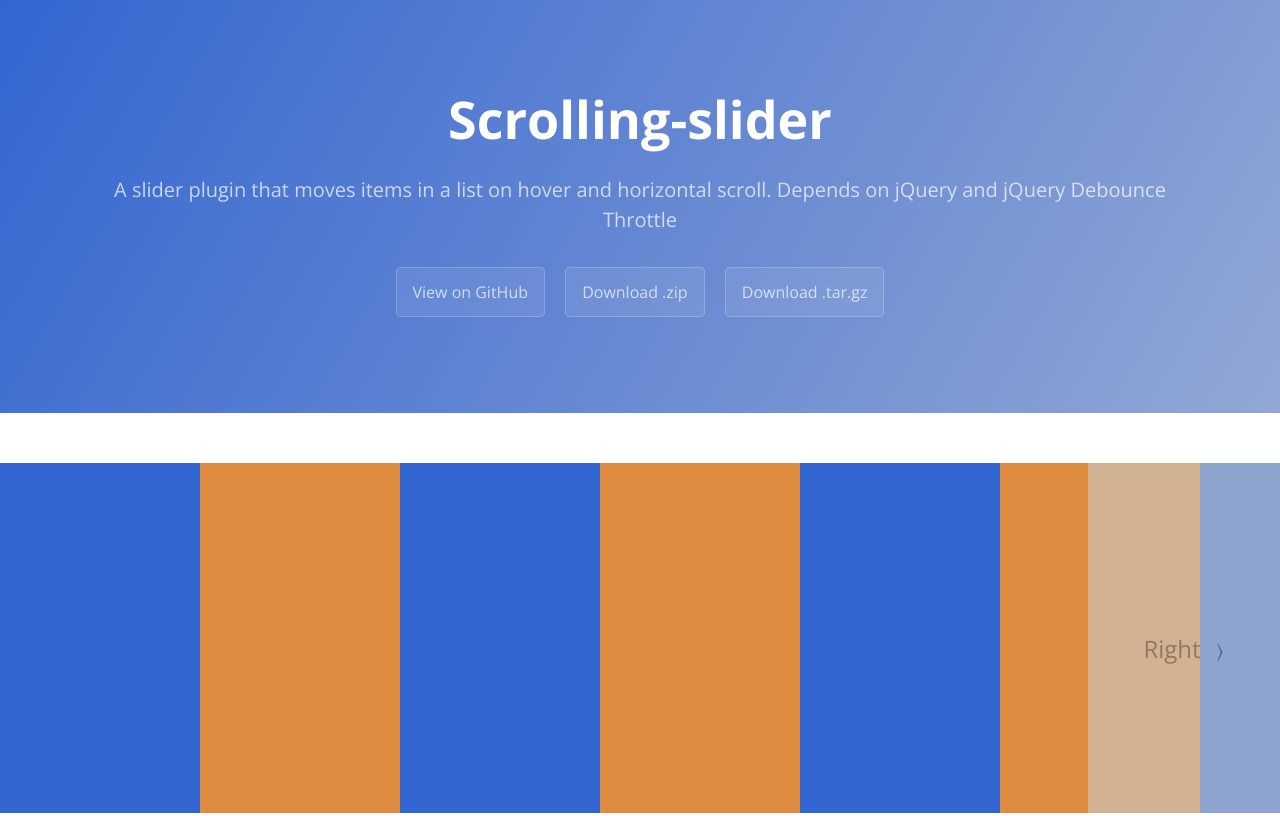
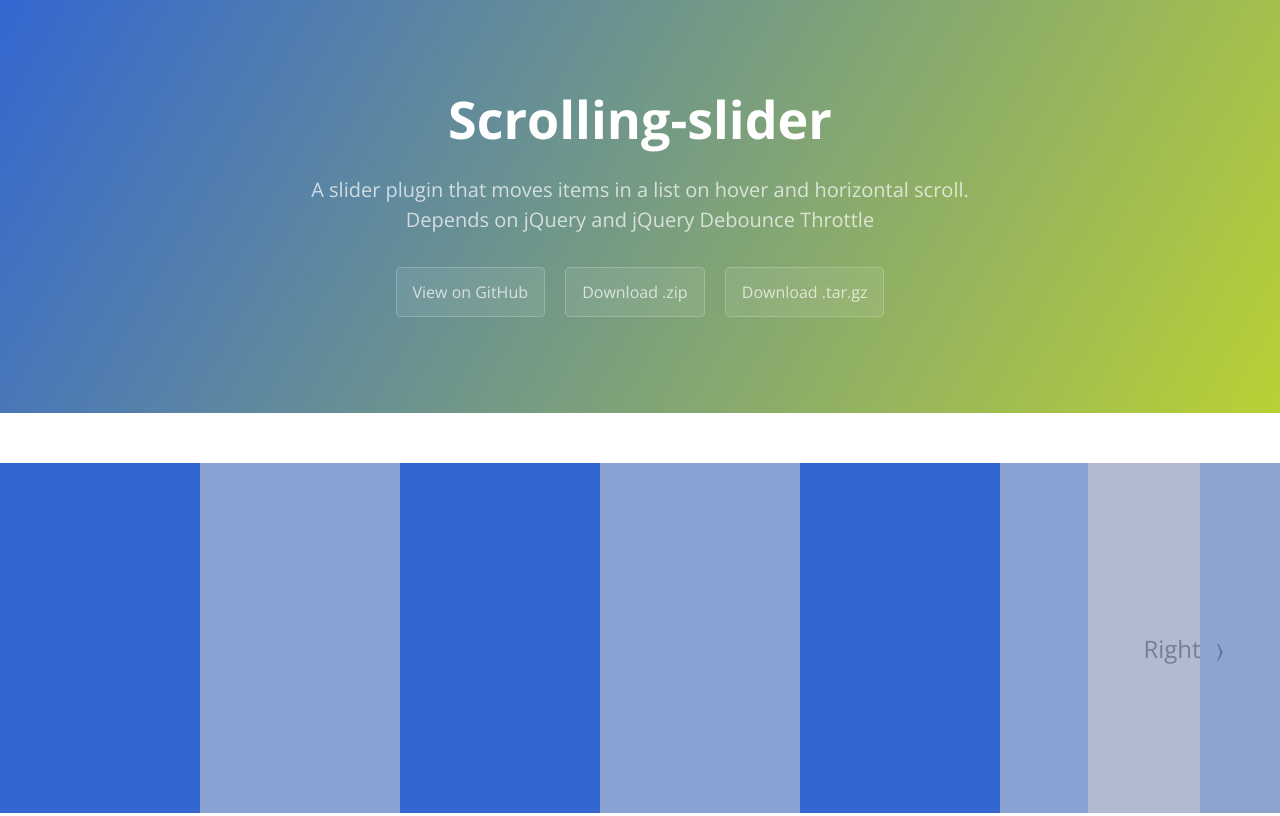
Before and after one commit to rjbultitude/scrolling-slider, a plain HTML site: page index.html in a window 1280 px wide. Shown: the top 816 px of the page. Drawn offline with nearby package versions, Linux system fonts and the light colour scheme.

Commit message:
style tweaks

```diff
--- a/index.html
+++ b/index.html
@@ -21,7 +21,8 @@
     <body>
         <section class="page-header">
             <h1 class="project-name">Scrolling-slider</h1>
-            <h2 class="project-tagline">A slider plugin that moves items in a list on hover and horizontal scroll. Depends on jQuery and jQuery Debounce Throttle</h2>
+            <h2 class="project-tagline">A slider plugin that moves items in a list on hover and horizontal scroll.<br />
+            Depends on jQuery and jQuery Debounce Throttle</h2>
             <a href="https://github.com/rjbultitude/scrolling-slider" class="btn">View on GitHub</a>
             <a href="https://github.com/rjbultitude/scrolling-slider/zipball/master" class="btn">Download .zip</a>
             <a href="https://github.com/rjbultitude/scrolling-slider/tarball/master" class="btn">Download .tar.gz</a>
--- a/stylesheets/main.css
+++ b/stylesheets/main.css
@@ -184,7 +184,7 @@ textarea {
 }
 
 .carousel-list li:nth-child(2n) {
-    background-color: #DE8D40;
+    background-color: #8aa1d4;
 }
 
 @media all and ( max-width: 480px ) {
--- a/stylesheets/stylesheet.css
+++ b/stylesheets/stylesheet.css
@@ -73,7 +73,7 @@ a:hover {
     text-align: center;
     color: #fff;
     background-color: #159957;
-    background-image: linear-gradient(120deg, #3466D1, #92A7D4);
+    background-image: linear-gradient(120deg, #3466D1, #b9d134);
     margin-bottom: 50px;
 }
 
```
